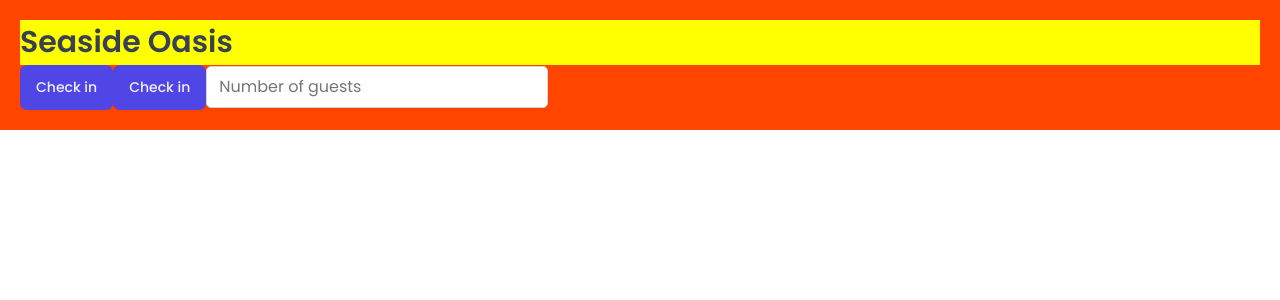
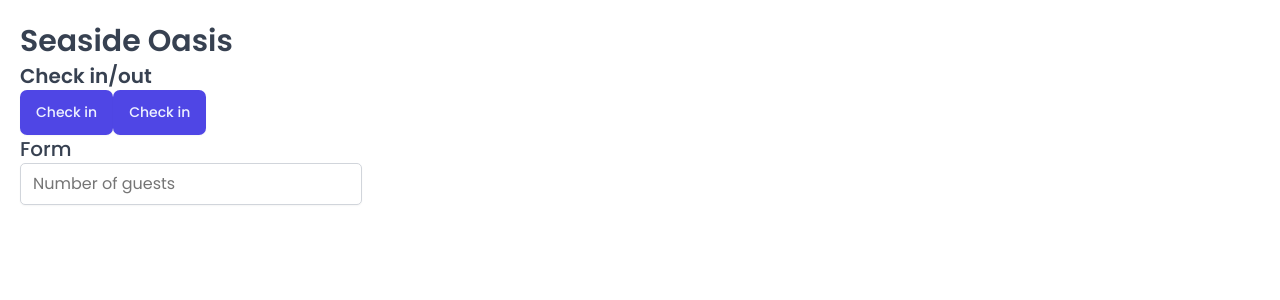
Before and after one commit to codewithsweth/Seaside-oasis, a React (Vite) app: page / in a window 1280 px wide. Shown: the top 300 px of the page. Built offline with nearby package versions, Linux system fonts and the light colour scheme; a web font is replaced by a local one.

Commit message:
Made reusable Heading component for h1 h2 h3 with props

```diff
--- a/src/App.jsx
+++ b/src/App.jsx
@@ -2,15 +2,9 @@
 import GlobalStyles from "./styles/GlobalStyles";
 import Button from "./ui/Button";
 import Input from "./ui/Input";
-
-const H1 = styled.h1`
-  font-size: 30px;
-  font-weight: 600;
-  background-color: yellow;
-`;
+import Heading from "./ui/Heading";
 
 const StyledApp = styled.div`
-  background-color: orangered;
   padding: 20px;
 `;
 
@@ -19,9 +13,11 @@
     <>
       <GlobalStyles />
       <StyledApp>
-        <H1>Seaside Oasis</H1>
+        <Heading as="h1">Seaside Oasis</Heading>
+        <Heading as="h2">Check in/out</Heading>
         <Button onClick={() => console.log("Click")}>Check in</Button>
         <Button onClick={() => console.log("Click")}>Check in</Button>
+        <Heading as="h3">Form</Heading>
         <Input type="number" placeholder="Number of guests" />
       </StyledApp>
     </>
--- /dev/null
+++ b/src/ui/Heading.jsx
@@ -0,0 +1,24 @@
+import styled, { css } from "styled-components";
+
+const Heading = styled.h1`
+  ${(props) =>
+    props.as === "h1" &&
+    css`
+      font-size: 3rem;
+      font-weight: 600;
+    `}
+  ${(props) =>
+    props.as === "h2" &&
+    css`
+      font-size: 2rem;
+      font-weight: 600;
+    `}
+  ${(props) =>
+    props.as === "h3" &&
+    css`
+      font-size: 2rem;
+      font-weight: 500;
+    `}
+    line-height: 1.4;
+`;
+export default Heading;
```
